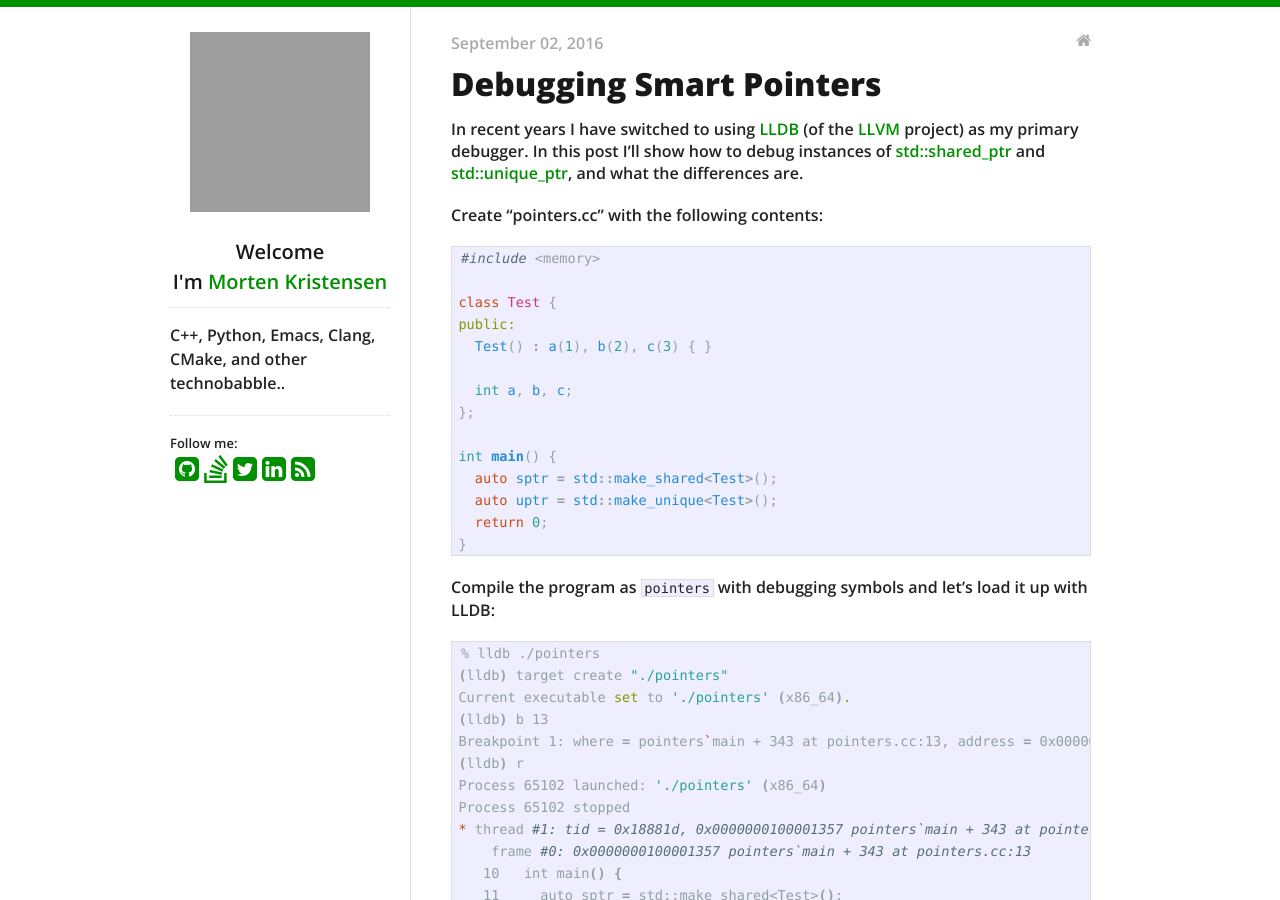
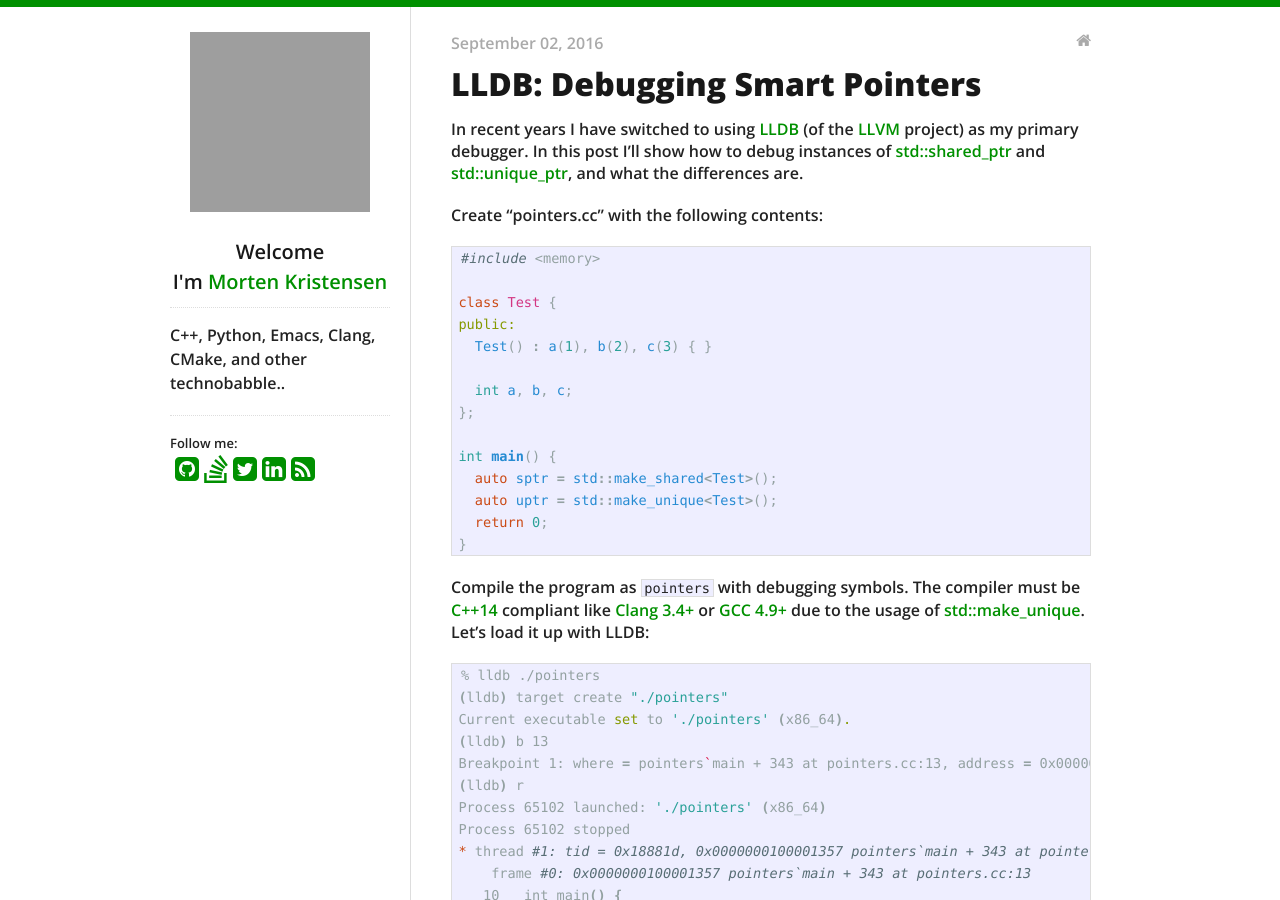
Before and after one commit to netromdk/netromdk.github.io, a Jekyll site: the page built from _posts/2016-09-02-lldb-debugging-smart-pointers.md, in a window 1280 px wide and 900 px high. Built offline with Jekyll 4.4.1, drawn with Linux system fonts in a browser that asks for light colours; nearby versions of some CDN libraries; grey boxes are pictures that could not be loaded.

Commit message:
Post update: Renamed title, info on c++14, tags and links.
Added clang and gcc tags.

````diff
--- a/_posts/2016-09-02-debugging-smart-pointers.md
+++ b/_posts/2016-09-02-lldb-debugging-smart-pointers.md
@@ -1,8 +1,8 @@
 ---
 layout: post
-title:  "Debugging Smart Pointers"
+title:  "LLDB: Debugging Smart Pointers"
 date:   2016-09-02 23:36:02 +0200
-tags:   lldb debugging c++ c++14
+tags:   lldb debugging c++ c++14 clang gcc
 ---
 
 In recent years I have switched to using [LLDB][lldb] (of the [LLVM][llvm] project) as my primary debugger. In this post I'll show how to debug instances of [std::shared_ptr][sptr] and [std::unique_ptr][uptr], and what the differences are.
@@ -26,7 +26,7 @@
 }
 ```
 
-Compile the program as `pointers` with debugging symbols and let's load it up with LLDB:
+Compile the program as `pointers` with debugging symbols. The compiler must be [C++14][c++14] compliant like [Clang 3.4+][clang] or [GCC 4.9+][gcc] due to the usage of [std::make_unique][make_unique]. Let's load it up with LLDB:
 
 ```shell
 % lldb ./pointers
@@ -119,3 +119,7 @@
 [llvm]: http://llvm.org
 [sptr]: http://en.cppreference.com/w/cpp/memory/shared_ptr
 [uptr]: http://en.cppreference.com/w/cpp/memory/unique_ptr
+[make_unique]: http://en.cppreference.com/w/cpp/memory/unique_ptr/make_unique
+[c++14]: https://isocpp.org/wiki/faq/cpp14
+[clang]: http://clang.llvm.org
+[gcc]: https://gcc.gnu.org
````
